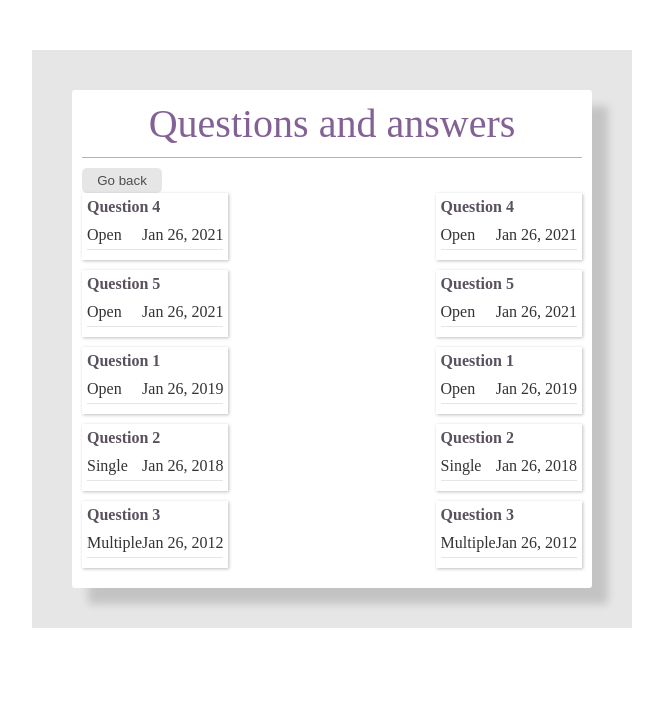
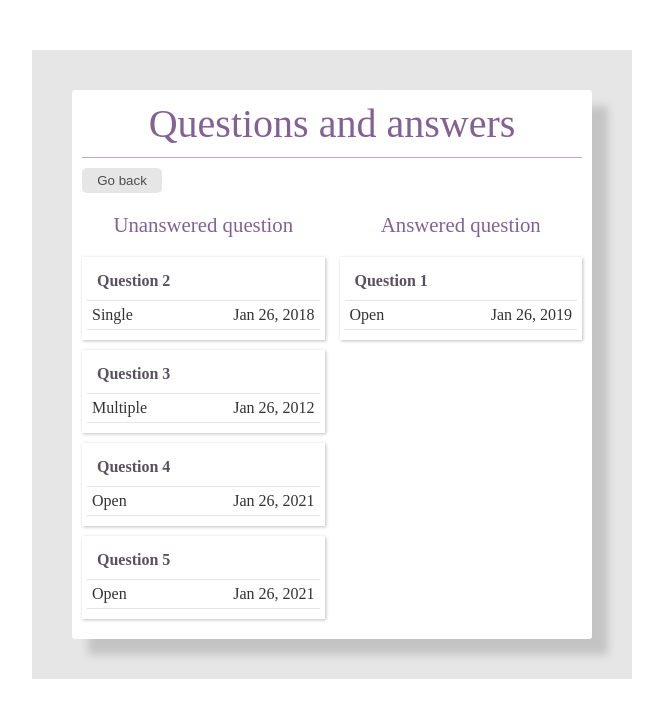
Before and after one commit to lanebx/questionnaire, an Angular app: page /wiev in a window 1280 px wide. Shown: the top 718 px of the page, without its empty margins (308-971 px from the left). Built offline with nearby package versions, Linux system fonts and the light colour scheme.

Commit message:
getting started with page 4

```diff
--- a/src/app/lists-questions-page/lists-questions-page.component.html
+++ b/src/app/lists-questions-page/lists-questions-page.component.html
@@ -7,10 +7,14 @@
     Go back
   </button>
 
+
   <div class="list-question-page-container">
-    <div class="list-question-page___answered">
+    <div class="list-question-page__unanswered list-container">
+      <h3 class="list-question-page__sub-title sub-title">
+        Unanswered question
+      </h3>
       <ul class="questions-list">
-        <li *ngFor="let quest of questions" class="question-item">
+        <li *ngFor="let quest of unansweredQuestions" class="question-item">
           <div class="question-item__description">
             {{ quest.question }}
           </div>
@@ -29,9 +33,12 @@
       </ul>
     </div>
 
-    <div class="list-question-page__unanswered">
+    <div class="list-question-page___answered list-container">
+      <h3 class="list-question-page__sub-title sub-title">
+        Answered question
+      </h3>
       <ul class="questions-list">
-        <li *ngFor="let quest of questions" class="question-item">
+        <li *ngFor="let quest of answeredQuestions" class="question-item">
           <div class="question-item__description">
             {{ quest.question }}
           </div>
--- a/src/app/lists-questions-page/lists-questions-page.component.scss
+++ b/src/app/lists-questions-page/lists-questions-page.component.scss
@@ -2,5 +2,10 @@
   &-container {
     display: flex;
     justify-content: space-between;
+    gap: 15px
+  }
+
+  .list-container {
+    width: 50%;
   }
 }
--- a/src/app/lists-questions-page/lists-questions-page.component.ts
+++ b/src/app/lists-questions-page/lists-questions-page.component.ts
@@ -1,3 +1,4 @@
+import { Question } from './../shared/services/Question.service';
 import { Component, OnInit } from '@angular/core';
 import { Router } from '@angular/router';
 import { TestService } from '../shared/services/Question.service';
@@ -8,24 +9,18 @@ import { TestService } from '../shared/services/Question.service';
   styleUrls: ['./lists-questions-page.component.scss']
 })
 export class ListsQuestionsPageComponent implements OnInit {
+  newQuestions: Question[] = this.testService.allQuestion.map(a => ({...a}))
+
   ngOnInit(): void {
   }
 
   constructor(private testService: TestService, private route:Router) { }
 
-  filter: 'all' | 'answered' | 'notAnswered' = 'all';
-
-  get questions() {
-    const newQuestions = this.testService.allQuestion.map(a => ({...a}))
-    if (this.filter === 'all') {
-      newQuestions.sort((a, b) => <any>new Date(b.date) - <any>new Date(a.date))
-
-      return newQuestions
-    }
-
-    return newQuestions
-      .filter(item => this.filter === 'answered' ? item.answered : !item.answered)
-      .sort((a, b) => <any>new Date(b.date) - <any>new Date(a.date) )
+  get answeredQuestions() {
+    return this.newQuestions.filter(item => item.answered)
   }
 
+  get unansweredQuestions() {
+    return this.newQuestions.filter(item => !item.answered)
+  }
 }
--- a/src/app/shared/services/Question.service.ts
+++ b/src/app/shared/services/Question.service.ts
@@ -7,8 +7,15 @@ export interface Question {
   answer: string;
   type: 'Single' | 'Multiple' | 'Open';
   date: string;
+  dateOfAnswer: string;
   answerOptions: string[] | string;
 }
+
+/* export enum allTypes {
+  Single = 1,
+  Multiple = 2,
+  Open = 3,
+}; */
 
 @Injectable({
   providedIn: 'root',
@@ -20,11 +27,11 @@ export class TestService {
   changeAnswerOptions: string[] = [];
 
   allQuestion: Question[] = [
-    { id: 1641889825774, question: 'Question 1', answered: true, answer: 'Answer 1', type: 'Open', date: '2019-01-26T13:51:50.417Z', answerOptions: '' },
-    { id: 1641889825775, question: 'Question 2', answered: false, answer: '', type: 'Single', date: '2018-01-26T13:51:50.417Z', answerOptions: '' },
-    { id: 1641889825776, question: 'Question 3', answered: false, answer: '', type: 'Multiple', date: '2012-01-26T13:51:50.417Z', answerOptions: '' },
-    { id: 1641889825777, question: 'Question 4', answered: false, answer: '', type: 'Open', date: '2021-01-26T13:51:50.417Z', answerOptions: '' },
-    { id: 1641889825778, question: 'Question 5', answered: false, answer: '', type: 'Open', date: '2021-01-26T13:51:50.417Z', answerOptions: '' },
+    { id: 1641889825774, question: 'Question 1', answered: true, answer: 'Answer 1', type: 'Open', date: '2019-01-26T13:51:50.417Z', answerOptions: '', dateOfAnswer: '2019-01-26T13:51:50.417Z' },
+    { id: 1641889825775, question: 'Question 2', answered: false, answer: '', type: 'Single', date: '2018-01-26T13:51:50.417Z', answerOptions: '', dateOfAnswer: '' },
+    { id: 1641889825776, question: 'Question 3', answered: false, answer: '', type: 'Multiple', date: '2012-01-26T13:51:50.417Z', answerOptions: '', dateOfAnswer: '' },
+    { id: 1641889825777, question: 'Question 4', answered: false, answer: '', type: 'Open', date: '2021-01-26T13:51:50.417Z', answerOptions: '', dateOfAnswer: '' },
+    { id: 1641889825778, question: 'Question 5', answered: false, answer: '', type: 'Open', date: '2021-01-26T13:51:50.417Z', answerOptions: '', dateOfAnswer: '' },
   ];
 
   allTypes = [
--- a/src/styles.scss
+++ b/src/styles.scss
@@ -88,7 +88,7 @@
 
   &__description {
     font-weight: bold;
-    margin-bottom: 10px;
+    margin: 10px;
     color: rgba(48, 37, 54, 0.8);
   }
 
@@ -97,6 +97,21 @@
     justify-content: space-between;
     margin-bottom: 5px;
     border-bottom: 1px solid rgba(80, 80, 80, 0.15);
-    padding-bottom: 5px;
+    border-top: 1px solid rgba(80, 80, 80, 0.15);
+    padding: 5px;
+  }
+
+  &:hover {
+    background-color: rgb(250, 250, 250);
   }
 }
+
+.sub-title {
+  padding-bottom: 10px;
+  margin-bottom: 10px;
+  margin-top: 20px;
+  font-weight: 500;
+  text-align: center;
+  font-size: 1.3rem;
+  color: rgba(100, 58, 122, .8);
+}
```
